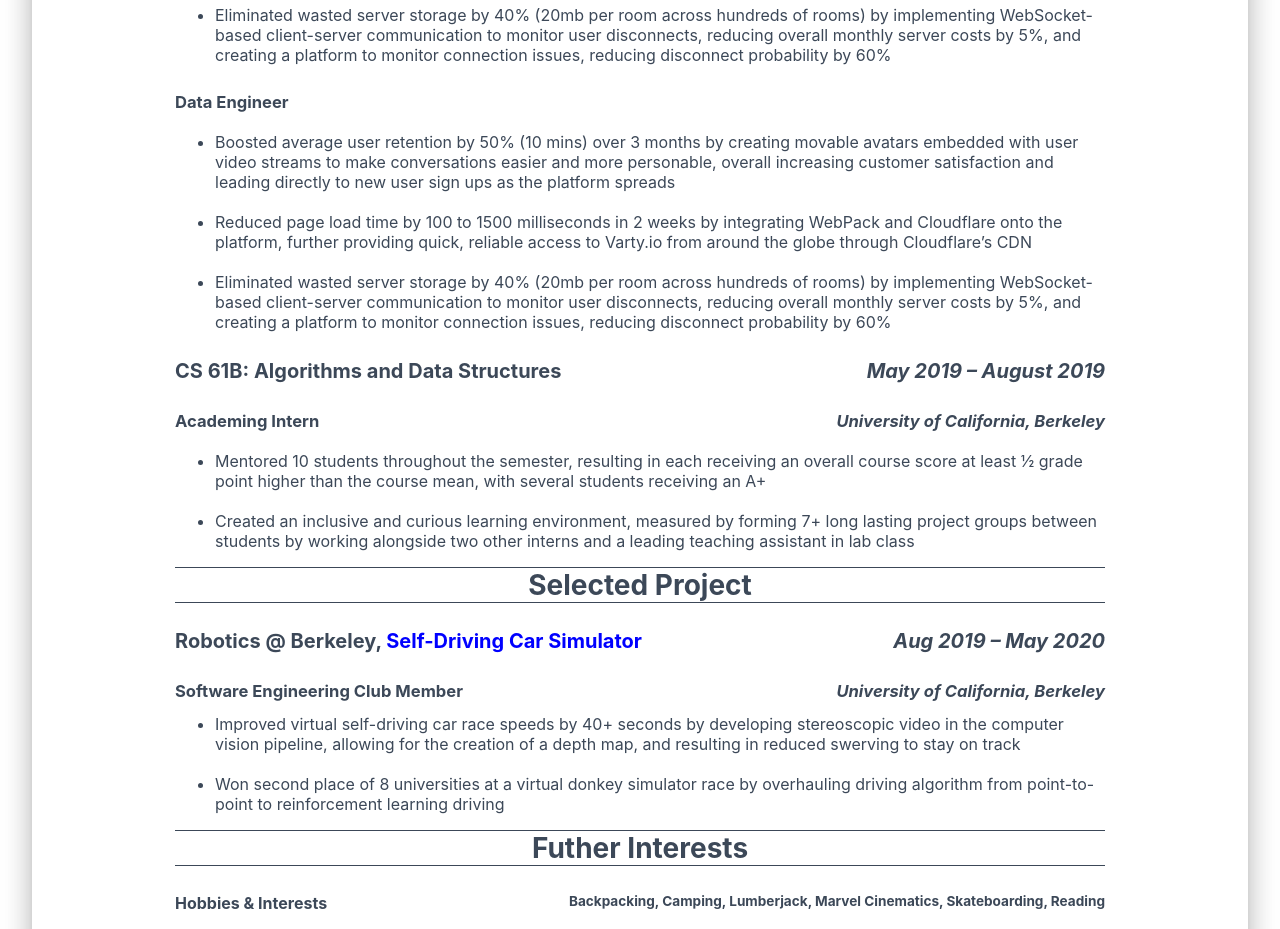
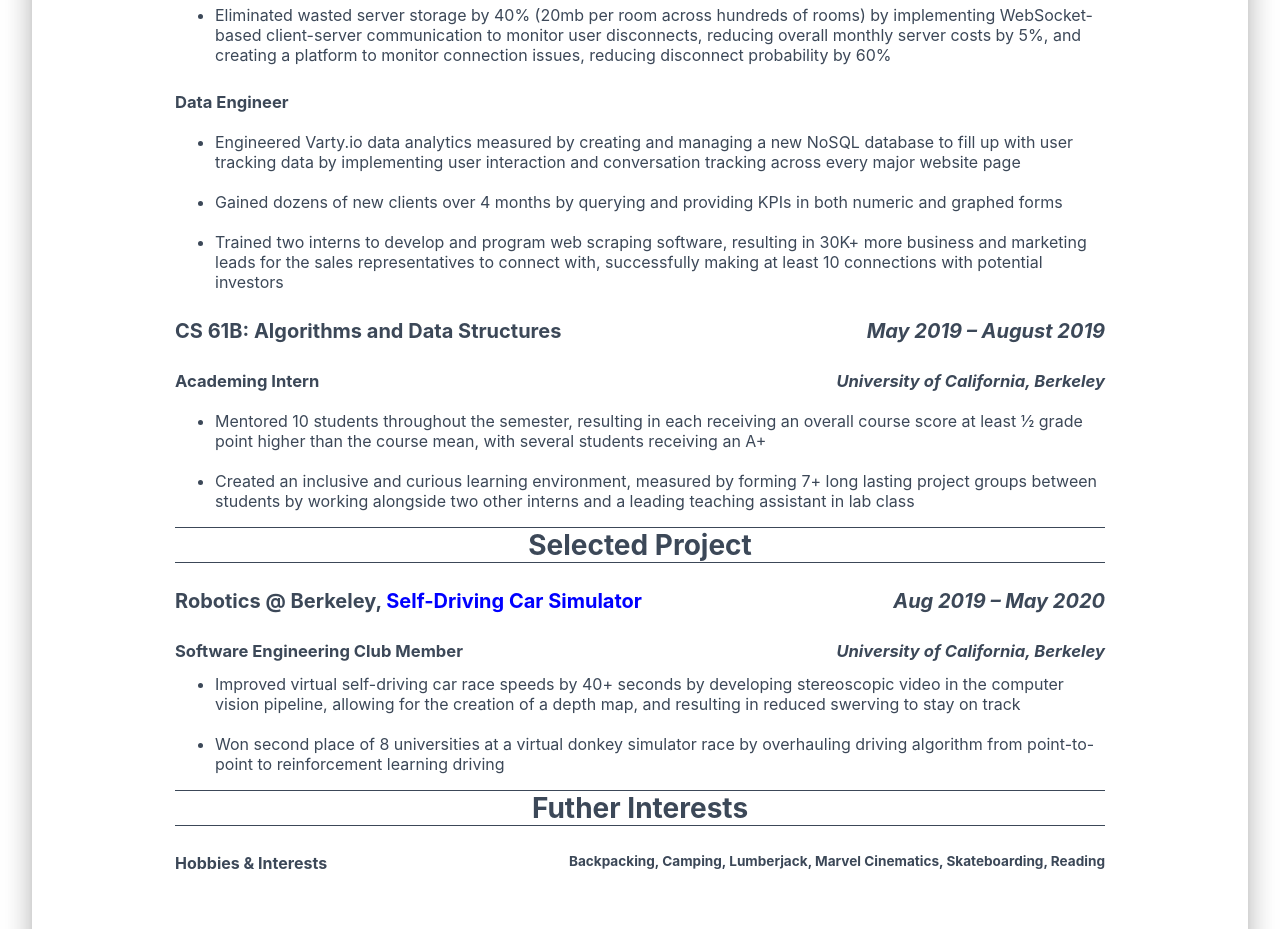
Before and after one commit to et-hicks/ethanfront, a Next.js app: page /resume in a window 1280 px wide. Shown: the part 820-1749 px from the top of the page. Built offline with nearby package versions, Linux system fonts and the light colour scheme.

Commit message:
resume errors

```diff
--- a/pages/resume.tsx
+++ b/pages/resume.tsx
@@ -116,11 +116,11 @@ export default function Resume() {
             </h5>
             <br />
             <ul className={ResumeStyles.paragraphs}>
-                <li>Boosted average user retention by 50% (10 mins) over 3 months by creating movable avatars embedded with user video streams to make conversations easier and more personable, overall increasing customer satisfaction and leading directly to new user sign ups as the platform spreads</li>
+                <li>Engineered Varty.io data analytics measured by creating and managing a new NoSQL database to fill up with user tracking data by implementing user interaction and conversation tracking across every major website page</li>
                 <br />
-                <li>Reduced page load time by 100 to 1500 milliseconds in 2 weeks by integrating WebPack and Cloudflare onto the platform, further providing quick, reliable access to Varty.io from around the globe through Cloudflare’s CDN</li>
+                <li>Gained dozens of new clients over 4 months by querying and providing KPIs in both numeric and graphed forms</li>
                 <br />
-                <li>Eliminated wasted server storage by 40% (20mb per room across hundreds of rooms) by implementing WebSocket-based client-server communication to monitor user disconnects, reducing overall monthly server costs by 5%, and creating a platform to monitor connection issues, reducing disconnect probability by 60%</li>
+                <li>Trained two interns to develop and program web scraping software, resulting in 30K+ more business and marketing leads for the sales representatives to connect with, successfully making at least 10 connections with potential investors</li>
             </ul>
             <h4 >
                 <div style={{float: "left", color: "#3C4858"}}> CS 61B: Algorithms and Data Structures</div>
--- a/views/LandingPage/Sections/ProductSection.js
+++ b/views/LandingPage/Sections/ProductSection.js
@@ -56,6 +56,7 @@ export default function ProductSection() {
           <h5 className={ProductSectionStyles.description}>
             Lets talk about the stack of the website. For the sake of brevity, let's call it the FERNN stack.
             Just to point out, no technologies below endorse this site. For more about me, check out my <span className={ProductSectionStyles.links}><Link href="/resume">resume</Link></span>
+            . As of now, this website is only about a week old, so if you have any project suggestions, feel free to contact me below and I will add them as soon as I can find the time.
           </h5>
         </GridItem>
       </GridContainer>
```
